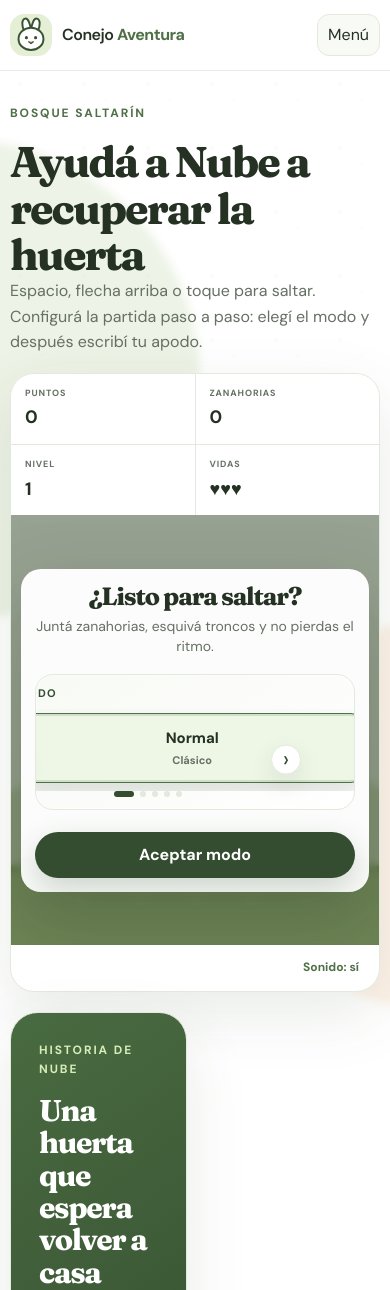
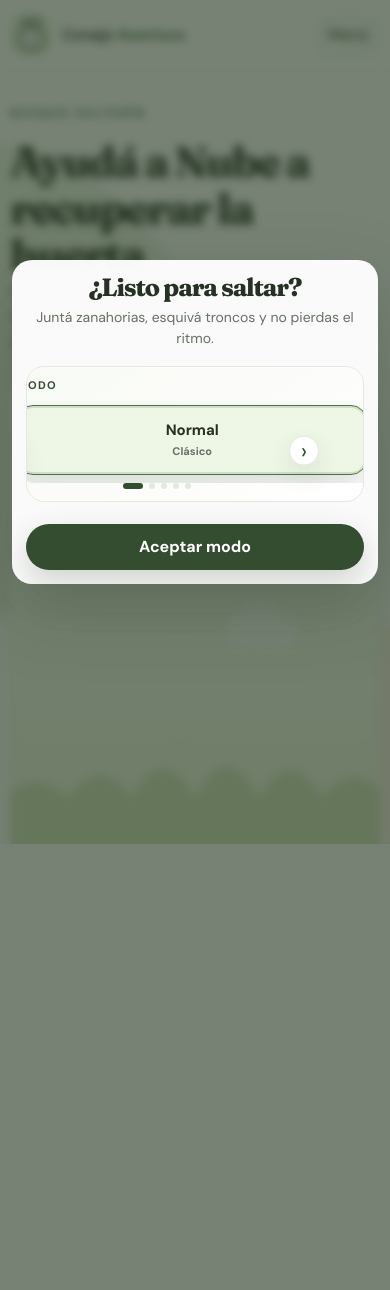
Before and after one commit to lu-developer476/Bunny-Quest, a Django app: page /jugar/ in a window 390 px wide. Shown: the top 1290 px of the page. After the commit the page ends 844 px from the top, so only its background shows below. Run offline with Django 5.2, Linux system fonts and the light colour scheme; data that the repository does not hold is empty.

Commit message:
Make mobile game setup modal (#32)

```diff
--- a/static/css/styles.css
+++ b/static/css/styles.css
@@ -845,12 +845,18 @@ body.theme-light-grey .theme-selector select { background: #f7f8f9; }
     object-fit: cover;
   }
   .game-overlay {
+    position: fixed;
+    inset: 0;
+    z-index: 1000;
     align-items: center;
-    padding: clamp(10px, 2vw, 18px);
+    min-height: 100dvh;
+    padding: clamp(16px, 4vw, 30px);
+    overflow-y: auto;
+    background: rgba(37,54,33,.62);
   }
   .overlay-card {
     width: min(560px, calc(100% - 16px));
-    max-height: min(calc(100% - 20px), calc(100dvh - 28px));
+    max-height: calc(100dvh - 32px);
     padding: clamp(18px, 3vw, 26px);
     border-radius: clamp(20px, 3vw, 28px);
   }
@@ -886,11 +892,11 @@ body.theme-light-grey .theme-selector select { background: #f7f8f9; }
   }
   .game-overlay {
     align-items: center;
-    padding: 10px;
+    padding: 12px;
   }
   .overlay-card {
-    width: 100%;
-    max-height: calc(100% - 16px);
+    width: min(100%, 560px);
+    max-height: calc(100dvh - 24px);
     padding: 16px;
   }
   .bunny-runner-picker {
```
